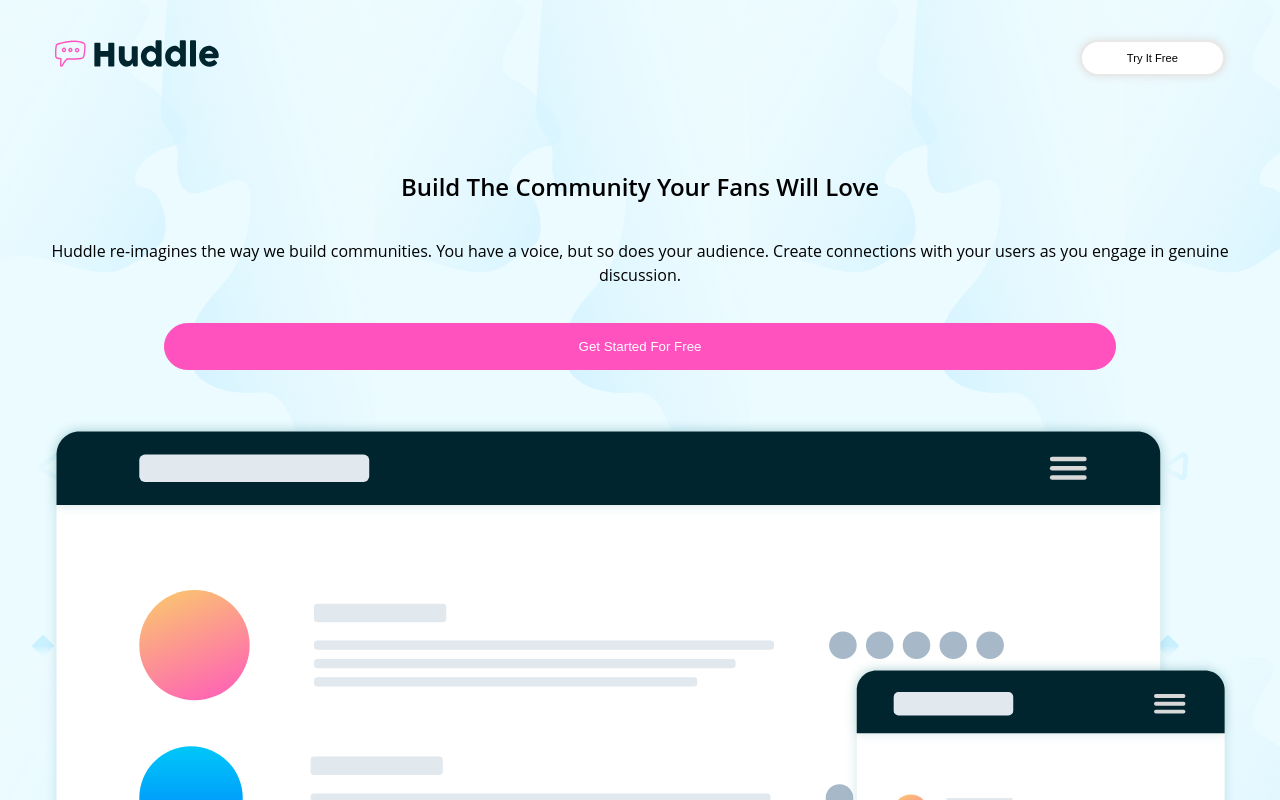
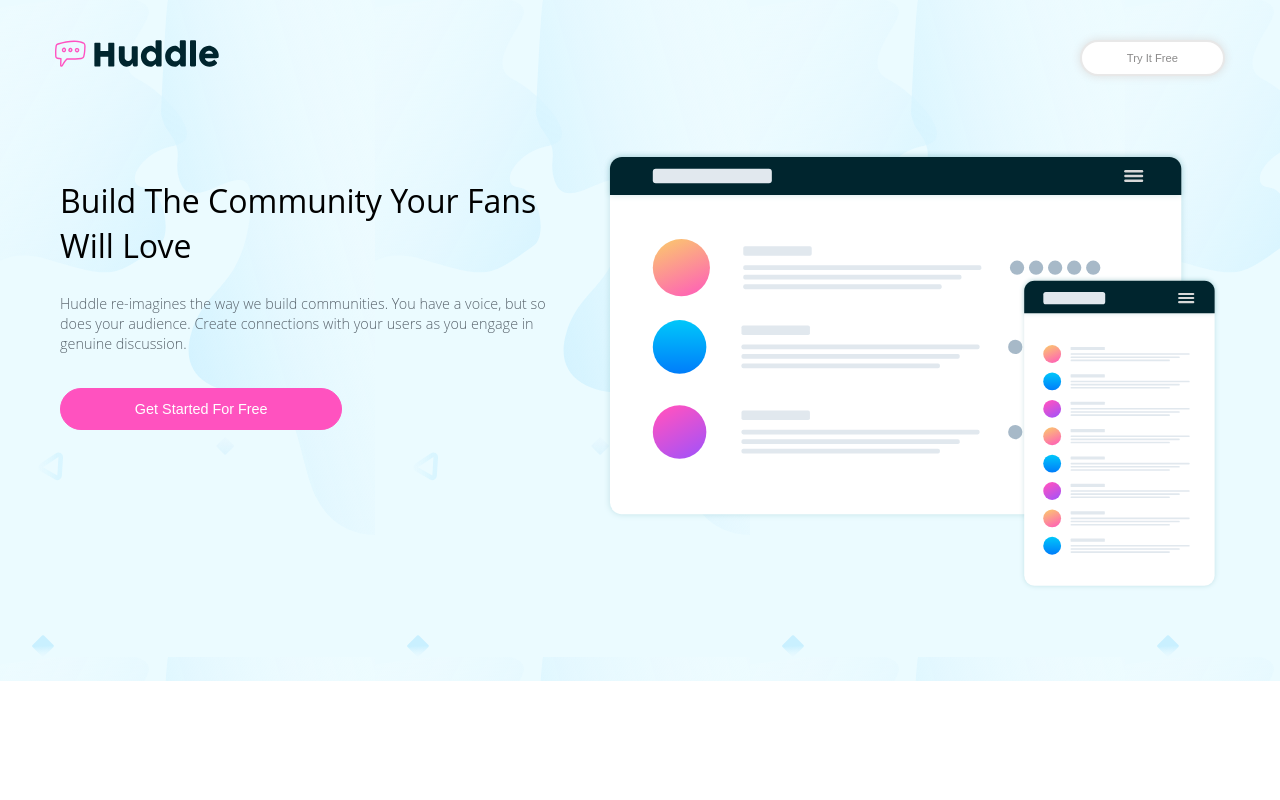
Before and after one commit to emilielokietz/design-exercise, a website: page components/header (emilie)/header.html in a window 1280 px wide. Shown: the top 800 px of the page. Drawn offline with Linux system fonts and the light colour scheme; files that its build step writes are made by us from their sources; files whose address does not match are found by name.

Commit message:
header almost ready

```diff
--- a/components/header (emilie)/header.html
+++ b/components/header (emilie)/header.html
@@ -11,21 +11,37 @@
 
 <body>
     <header class="header">
+
+
         <section class="top__bar">
             <img class="top__bar__logo" src="/Users/emilielokietz/neuefische/design-exercise/design/images/logo.svg"
                 alt="Logo">
             <button class="top__bar__button button">Try It Free</button>
         </section>
+
         <section class="header__entry">
+
+
+            <div class="header__entry__grid__1">
                 <h1 class="header__entry__title">Build The Community Your Fans Will Love</h1>
                 <p class="header__entry__text">Huddle re-imagines the way we build communities. You have a voice, but so
                     does your audience.
                     Create connections with your users as you engage in genuine discussion.</p>
                 <button class="header__entry__button button">Get Started For Free</button>
+            </div>
+
+            <div class="header__entry__grid__2">
                 <img class="header__entry__img"
                     src="/Users/emilielokietz/neuefische/design-exercise/design/images/illustration-mockups.svg" alt="">
+            </div>
+
+
         </section>
+
     </header>
+
+
+
 </body>
 
 </html>
--- a/css/header.css
+++ b/css/header.css
@@ -37,6 +37,7 @@ h1 {
         border-radius: 20px;
         box-shadow:0px 0px 10px #dedede;
         font-size: 0.7em;
+        color: rgb(139, 138, 138);
 
     }
 
@@ -76,9 +77,13 @@ h1 {
     }
 
     .header__entry__button:hover {
-        padding: 10px 23px;
+        padding: 15px 25px;
         cursor: pointer;
         color: rgb(177, 177, 177);
+    }
+
+    .header__entry__img {
+        width: 100%;
     }
 
 
@@ -103,4 +108,41 @@ h1 {
         padding: 10px 49px;
     }
 
+    .header__entry {
+        display: grid;
+        grid-template-columns: 2.5fr 3fr;
+        text-align: left;
+        grid-gap: 30px;
+        padding: 60px 35px;
+    }
+
+    .header__entry__title {
+        line-height: 45px;
+        font-size: 2em;
+        font-weight: 510;
+    }
+
+    .header__entry__text {
+        line-height: 20px;
+        font-size: 0.9em;
+        color: hsl(208, 10%, 38%);
+        font-weight: 300;
+    }
+
+    .header__entry__button {
+        padding: 12px 15px;
+        width: 55%;
+        font-size: 0.9em;
+    }
+
+    .header__entry__button:hover {
+        width: 50%;
+        cursor: pointer;
+        font-size: 0.7em;
+        background-color: hsl(322, 100%, 77%);
+        border: 1px solid hsl(322, 100%, 77%);
+        color: white;
+    }
+
+
 }
```
Lines whose indentation alone changed are shown as unchanged.
